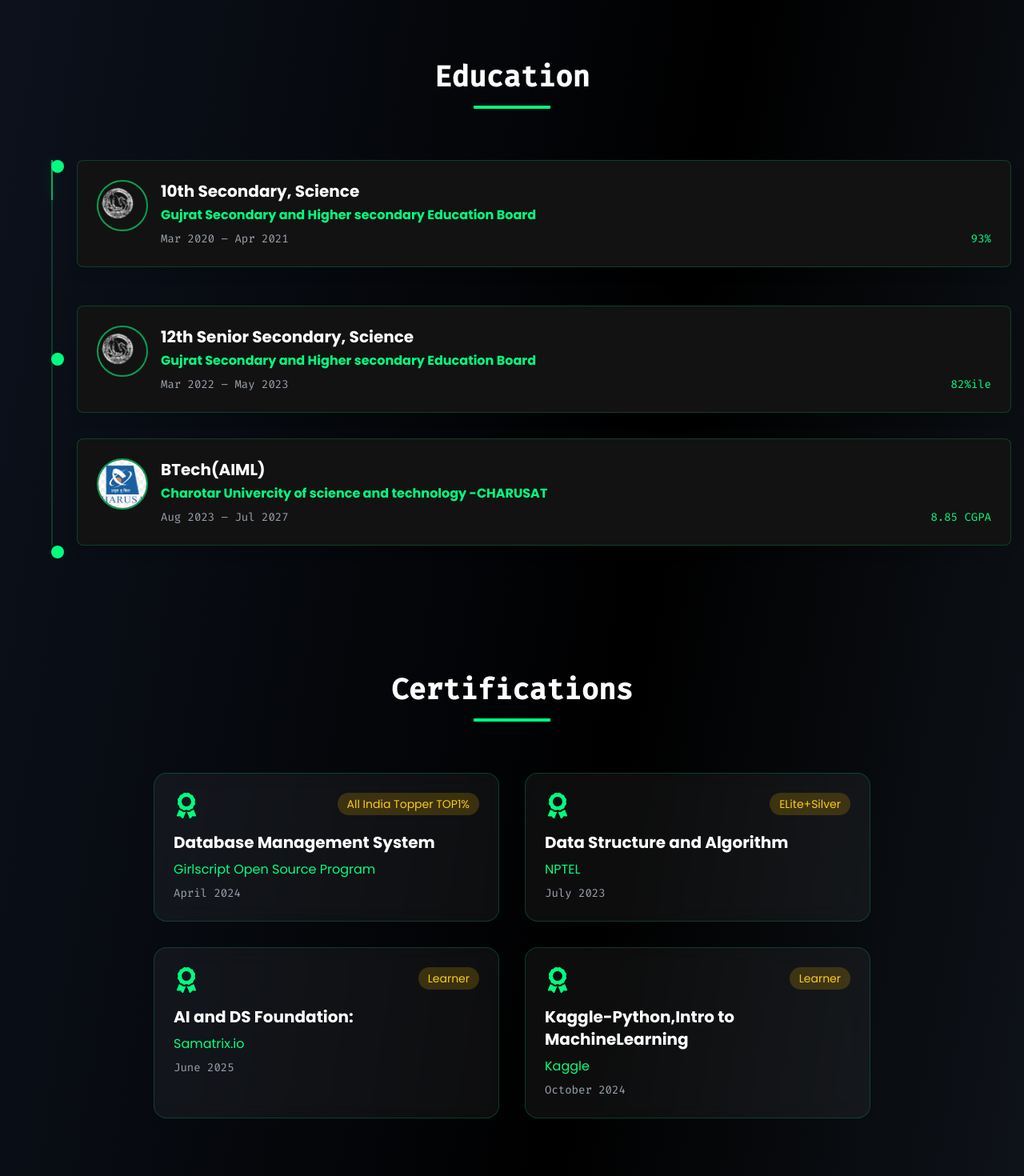
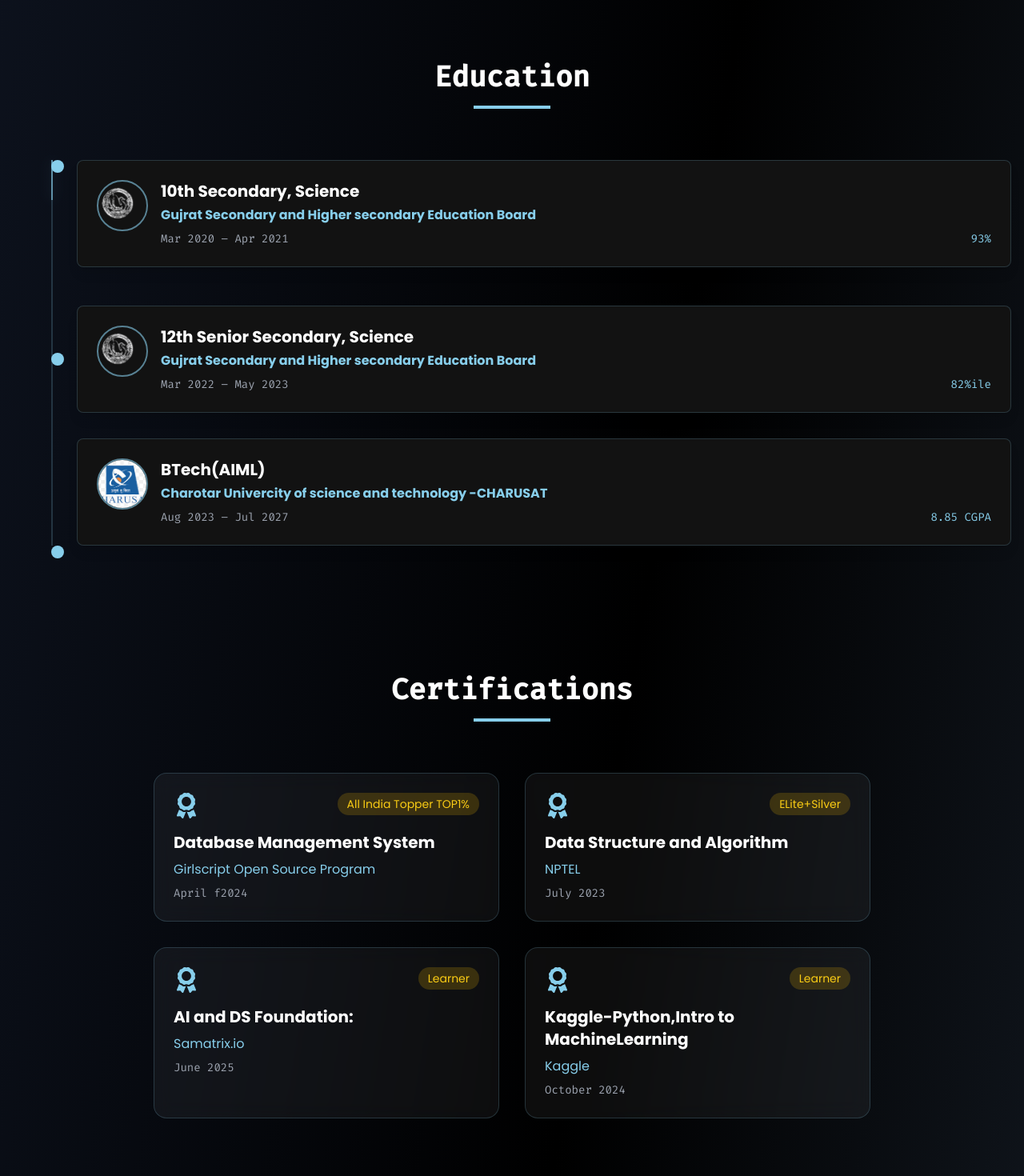
Before and after one commit to DEVang0876/Portfolio-Site, a React (Vite) app: page / in a window 1280 px wide. Shown: the part 2160-3630 px from the top of the page at 80% size. Built offline with nearby package versions, Linux system fonts and the light colour scheme.

Commit message:
Update color scheme: Change primary color to sky blue across Achievements, Certifications, Contact, and Education components

```diff
--- a/src/components/Achievements.jsx
+++ b/src/components/Achievements.jsx
@@ -17,10 +17,10 @@
       whileHover={{ scale: 1.02 }}
       className="relative group"
     >
-      <div className="absolute inset-0 bg-gradient-to-br from-[#00FF7F]/10 via-transparent to-transparent rounded-2xl blur-xl group-hover:blur-2xl transition-all duration-300" />
-      <div className="relative bg-gradient-to-br from-gray-800/50 via-gray-900/50 to-black/50 backdrop-blur-sm border border-white/10 rounded-2xl p-4 md:p-6 hover:border-[#00FF7F]/40 transition-all duration-300">
+      <div className="absolute inset-0 bg-gradient-to-br from-[#87CEEB]/10 via-transparent to-transparent rounded-2xl blur-xl group-hover:blur-2xl transition-all duration-300" />
+      <div className="relative bg-gradient-to-br from-gray-800/50 via-gray-900/50 to-black/50 backdrop-blur-sm border border-white/10 rounded-2xl p-4 md:p-6 hover:border-[#87CEEB]/40 transition-all duration-300">
         <div className="flex items-center gap-3 md:gap-4 mb-3 md:mb-4">
-          <div className="text-[#00FF7F]">
+          <div className="text-[#87CEEB]">
             <Icon className="w-5 h-5 md:w-6 md:h-6" />
           </div>
           <h3 className="text-base md:text-lg font-bold text-white">{title}</h3>
@@ -34,7 +34,7 @@
           rel="noopener noreferrer"
           whileHover={{ scale: 1.05 }}
           whileTap={{ scale: 0.95 }}
-          className="inline-flex items-center gap-1.5 md:gap-2 px-3 md:px-4 py-1 md:py-1.5 bg-[#00FF7F] text-black font-bold rounded-lg hover:bg-[#00cc66] transition-colors duration-300 text-xs md:text-sm w-max justify-center"
+          className="inline-flex items-center gap-1.5 md:gap-2 px-3 md:px-4 py-1 md:py-1.5 bg-[#87CEEB] text-black font-bold rounded-lg hover:bg-[#6CB2D1] transition-colors duration-300 text-xs md:text-sm w-max justify-center"
         >
           <ButtonIcon className="w-3.5 h-3.5 md:w-4 md:h-4" />
           <span>{buttonText}</span>
@@ -72,7 +72,7 @@
             initial={{ scaleX: 0 }}
             animate={inView ? { scaleX: 1 } : { scaleX: 0 }}
             transition={{ duration: 0.5, delay: 0.4 }}
-            className="w-20 md:w-24 h-1 bg-[#00FF7F] mx-auto"
+            className="w-20 md:w-24 h-1 bg-[#87CEEB] mx-auto"
           />
         </motion.div>
 
--- a/src/components/Certifications.jsx
+++ b/src/components/Certifications.jsx
@@ -50,14 +50,24 @@
       case 'admin':
         return 'bg-orange-500/20 text-orange-400';
       case 'expert':
-        return 'bg-green-500/20 text-green-400';
+        return 'bg-[#87CEEB]/20 text-[#87CEEB]';
       default:
-        return 'bg-yellow-500/20 text-yellow-400';;
+        return 'bg-yellow-500/20 text-yellow-400';
     }
   };
 
-
-
+  const getStatusClasses = (status) => {
+    switch (status) {
+      case 'Completed':
+        return 'bg-sky-500/20 text-sky-400';
+      case 'In Progress':
+        return 'bg-yellow-500/20 text-yellow-400';
+      case 'Pending':
+        return 'bg-gray-500/20 text-gray-400';
+      default:
+        return 'bg-red-500/20 text-red-400';
+    }
+  };
 
   const getIcon = (type) => {
     switch (type.toLowerCase()) {
@@ -78,13 +88,13 @@
       variants={cardVariants}
       initial="hidden"
       animate={inView ? 'visible' : 'hidden'}
-      whileHover={{ scale: 1.03, boxShadow: '0 0 20px rgba(0, 255, 127, 0.3)' }}
-      className="relative bg-white/5 backdrop-blur-md rounded-2xl p-4 md:p-6 border border-[#00FF7F]/20 hover:border-[#00FF7F]/40 transition-all duration-300"
+      whileHover={{ scale: 1.03, boxShadow: '0 0 20px rgba(135, 206, 235, 0.3)' }}
+      className="relative bg-white/5 backdrop-blur-md rounded-2xl p-4 md:p-6 border border-[#87CEEB]/20 hover:border-[#87CEEB]/40 transition-all duration-300"
       onMouseEnter={() => setIsHovered(true)}
       onMouseLeave={() => setIsHovered(false)}
     >
       <div className="flex items-start justify-between mb-3 md:mb-4">
-        <div className="text-[#00FF7F]">
+        <div className="text-[#87CEEB]">
           {getIcon(data.type)}
         </div>
         <span className={`px-2 md:px-3 py-1 rounded-full text-xs md:text-sm font-medium ${getRoleColor(data.role)}`}>
@@ -93,7 +103,7 @@
       </div>
 
       <h3 className="text-base md:text-xl font-bold text-white mb-1 md:mb-2">{data.title}</h3>
-      <p className="text-sm md:text-base text-[#00FF7F] mb-1 md:mb-2">{data.organization}</p>
+      <p className="text-sm md:text-base text-[#87CEEB] mb-1 md:mb-2">{data.organization}</p>
       <p className="text-xs md:text-sm text-gray-400 font-mono">{data.date}</p>
 
       <AnimatePresence>
@@ -121,7 +131,7 @@
       id: 1,
       title: 'Database Management System',
       organization: 'Girlscript Open Source Program',
-      date: 'April 2024',
+      date: 'April f2024',
       role: 'All India Topper TOP1%',
       type: 'Online',
       description: 'Achieved top 1% rank in the All India Database Management System competition. Demonstrated exceptional skills in SQL, database design, and optimization techniques.',
@@ -179,11 +189,11 @@
             variants={containerVariants}
             className="text-2xl md:text-4xl font-bold text-white mb-3 md:mb-4 font-fira"
           >
-             Certifications
+            Certifications
           </motion.h2>
           <motion.div
             variants={containerVariants}
-            className="w-20 md:w-24 h-1 bg-[#00FF7F] mx-auto"
+            className="w-20 md:w-24 h-1 bg-[#87CEEB] mx-auto"
           />
         </motion.div>
 
--- a/src/components/EducationTimeline.jsx
+++ b/src/components/EducationTimeline.jsx
@@ -35,7 +35,7 @@
       initial={{ scale: 0 }}
       animate={inView ? { scale: 1 } : { scale: 0 }}
       transition={{ delay: index * 0.2 }}
-      className="absolute left-0 w-3 h-3 md:w-4 md:h-4 rounded-full bg-[#00FF7F] -translate-x-1/2 z-10"
+      className="absolute left-0 w-3 h-3 md:w-4 md:h-4 rounded-full bg-[#87CEEB] -translate-x-1/2 z-10"
       style={{ top: `${(index * 100) / (total - 1)}%` }}
     />
   );
@@ -77,13 +77,13 @@
       className="relative w-full md:w-[calc(100%-3rem)] md:ml-16 mb-12"
     >
       <motion.div
-        whileHover={{ scale: 1.02, boxShadow: '0 0 20px rgba(0, 255, 127, 0.3)' }}
-        className="bg-[#121212] backdrop-blur-sm border border-[#00FF7F]/20 rounded-lg p-4 md:p-6 shadow-lg hover:shadow-[#00FF7F]/20 transition-all duration-300"
+        whileHover={{ scale: 1.02, boxShadow: '0 0 20px rgba(135, 206, 235, 0.3)' }}
+        className="bg-[#121212] backdrop-blur-sm border border-[#87CEEB]/20 rounded-lg p-4 md:p-6 shadow-lg hover:shadow-[#87CEEB]/20 transition-all duration-300"
       >
         <div className="flex items-start space-x-3 md:space-x-4">
           <motion.div
             variants={logoVariants}
-            className="flex-shrink-0 w-12 h-12 md:w-16 md:h-16 rounded-full overflow-hidden border-2 border-[#00FF7F]/60"
+            className="flex-shrink-0 w-12 h-12 md:w-16 md:h-16 rounded-full overflow-hidden border-2 border-[#87CEEB]/60"
           >
             <img
               src={data.logo}
@@ -95,12 +95,12 @@
             <h3 className="text-base md:text-xl font-bold text-white mb-1 font-poppins truncate">
               {data.degree}
             </h3>
-            <p className="text-sm md:text-base text-[#00FF7F] font-semibold mb-2 font-poppins truncate">
+            <p className="text-sm md:text-base text-[#87CEEB] font-semibold mb-2 font-poppins truncate">
               {data.institution}
             </p>
             <div className="flex flex-col md:flex-row md:justify-between md:items-center text-xs md:text-sm text-gray-400 font-fira space-y-1 md:space-y-0">
               <span>{data.duration}</span>
-              <span className="text-[#00FF7F]">{data.grade}</span>
+              <span className="text-[#87CEEB]">{data.grade}</span>
             </div>
           </div>
         </div>
@@ -141,22 +141,22 @@
           <h2 className="text-2xl md:text-4xl font-bold text-white mb-3 md:mb-4 font-fira">
             Education
           </h2>
-          <div className="w-20 md:w-24 h-1 bg-[#00FF7F] mx-auto" />
+          <div className="w-20 md:w-24 h-1 bg-[#87CEEB] mx-auto" />
         </motion.div>
 
         <div ref={ref} className="relative">
           {/* Timeline Line Container */}
-          <div className="absolute left-4 md:left-8 top-0 bottom-0 w-0.5 bg-[#00FF7F]/20">
+          <div className="absolute left-4 md:left-8 top-0 bottom-0 w-0.5 bg-[#87CEEB]/20">
             {/* Animated Line */}
             <motion.div
-              className="absolute top-0 left-0 w-full bg-[#00FF7F]"
+              className="absolute top-0 left-0 w-full bg-[#87CEEB]"
               style={{
                 height: lineHeight,
                 opacity: lineOpacity,
                 boxShadow: useTransform(
                   glowIntensity,
                   [0, 1],
-                  ['0 0 0px rgba(0, 255, 127, 0)', '0 0 30px rgba(0, 255, 127, 0.8)']
+                  ['0 0 0px rgba(135, 206, 235, 0)', '0 0 30px rgba(135, 206, 235, 0.8)']
                 )
               }}
             />
```
Also changed, not shown: src/components/Contact.jsx (+17 -14 lines).
